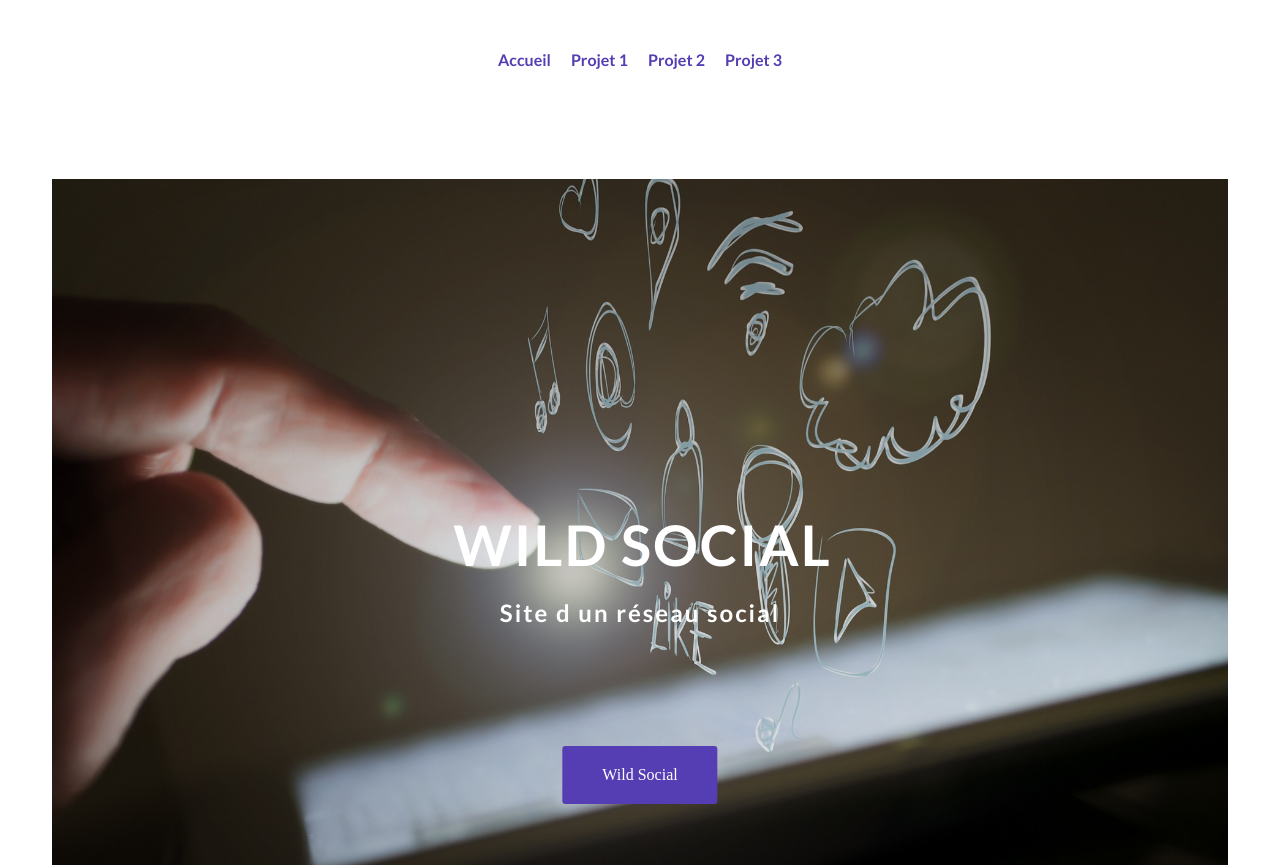
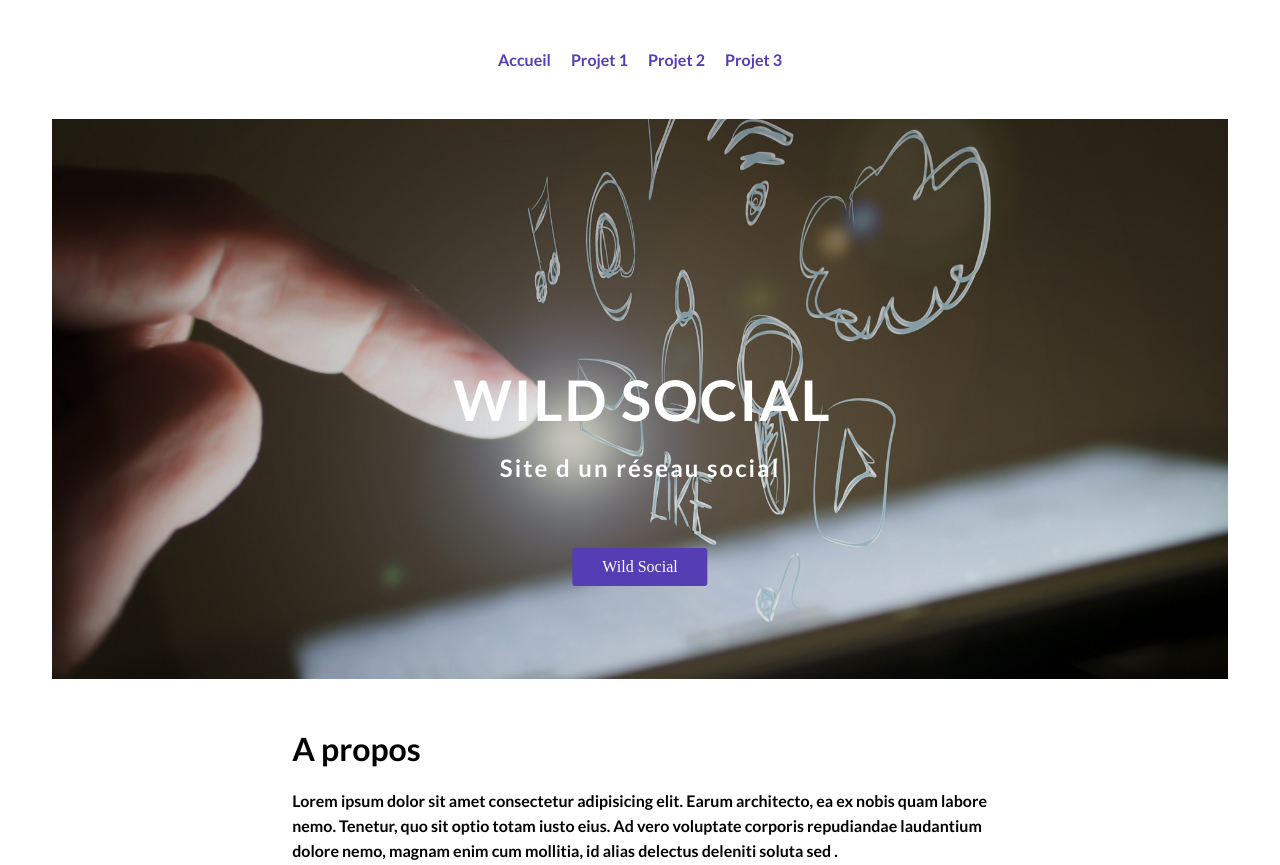
Before and after one commit to davidduranty/portfolio_Duranty_David, a React (Vite) app in the folder frontend/: page /project1 in a window 1280 px wide. Shown: the top 865 px of the page. Built offline with nearby package versions, Linux system fonts and the light colour scheme.

Commit message:
adjust project 2 classname and scss

```diff
--- a/frontend/src/components/Projects-header/HeaderProject2.jsx
+++ b/frontend/src/components/Projects-header/HeaderProject2.jsx
@@ -1,5 +1,8 @@
+import { Link } from "react-router-dom";
+
 function HeaderProject2() {
   return (
+    <div className="container">
       <div className="project-info-container">
         <img
           className="img-info"
@@ -10,6 +13,10 @@ function HeaderProject2() {
           <h1>Studio Gihbli</h1>
           <p>Site de films du studio Gihbli</p>
         </div>
+        <Link to="" target="_blank">
+          <p className="btn-project">Studio Ghibli</p>
+        </Link>
+      </div>
     </div>
   );
 }
--- a/frontend/src/components/Projects-header/_headerProject1.scss
+++ b/frontend/src/components/Projects-header/_headerProject1.scss
@@ -1,12 +1,11 @@
 .project-info-container {
   width: 100%;
-  padding: 50px 0;
+
   position: relative;
   @include center;
   img {
-    padding: 10px 0;
     min-width: 100%;
-    height: 90vh;
+    height: 70vh;
     background-size: cover;
     object-fit: cover;
     background-position: center;
@@ -37,7 +36,7 @@
     transform: translate(-50%, -50%);
     z-index: 10;
     cursor: pointer;
-    padding: 20px 40px;
+    padding: 10px 30px;
     background: $primary-color;
     color: white;
     border-radius: 3px;
--- a/frontend/src/components/Projects-skills/SkillsProject2.jsx
+++ b/frontend/src/components/Projects-skills/SkillsProject2.jsx
@@ -4,7 +4,8 @@ import CV_David from "../../pages/CV_David";
 function SkillsProject2() {
   const filePath = "/" + `cv.pdf`;
   return (
-    <div className="container-about-project">
+    <div className="container">
+      <div className="container-skills">
         <div className="content-about-project">
           <h1>A propos</h1>
           <p>
@@ -21,6 +22,7 @@ function SkillsProject2() {
             </button>
           </Link>
         </div>
+        <div className="container-img-project">
           <div className="img-about-project">
             <img
               className="img-project"
@@ -28,6 +30,11 @@ function SkillsProject2() {
               alt="photo site studio Gihbli"
             />
           </div>
+          <div className="img-about-project-add">
+            <img src="capture.png" alt="" />
+          </div>
+        </div>
+      </div>
     </div>
   );
 }
--- a/frontend/src/components/projects-files/_projects.scss
+++ b/frontend/src/components/projects-files/_projects.scss
@@ -1,6 +1,6 @@
 h1 {
   padding-left: 5px;
-  padding-top: 80px;
+  padding-top: 50px;
   margin-bottom: 20px;
   font-family: "lato";
 }
```
Lines whose indentation alone changed are shown as unchanged.
